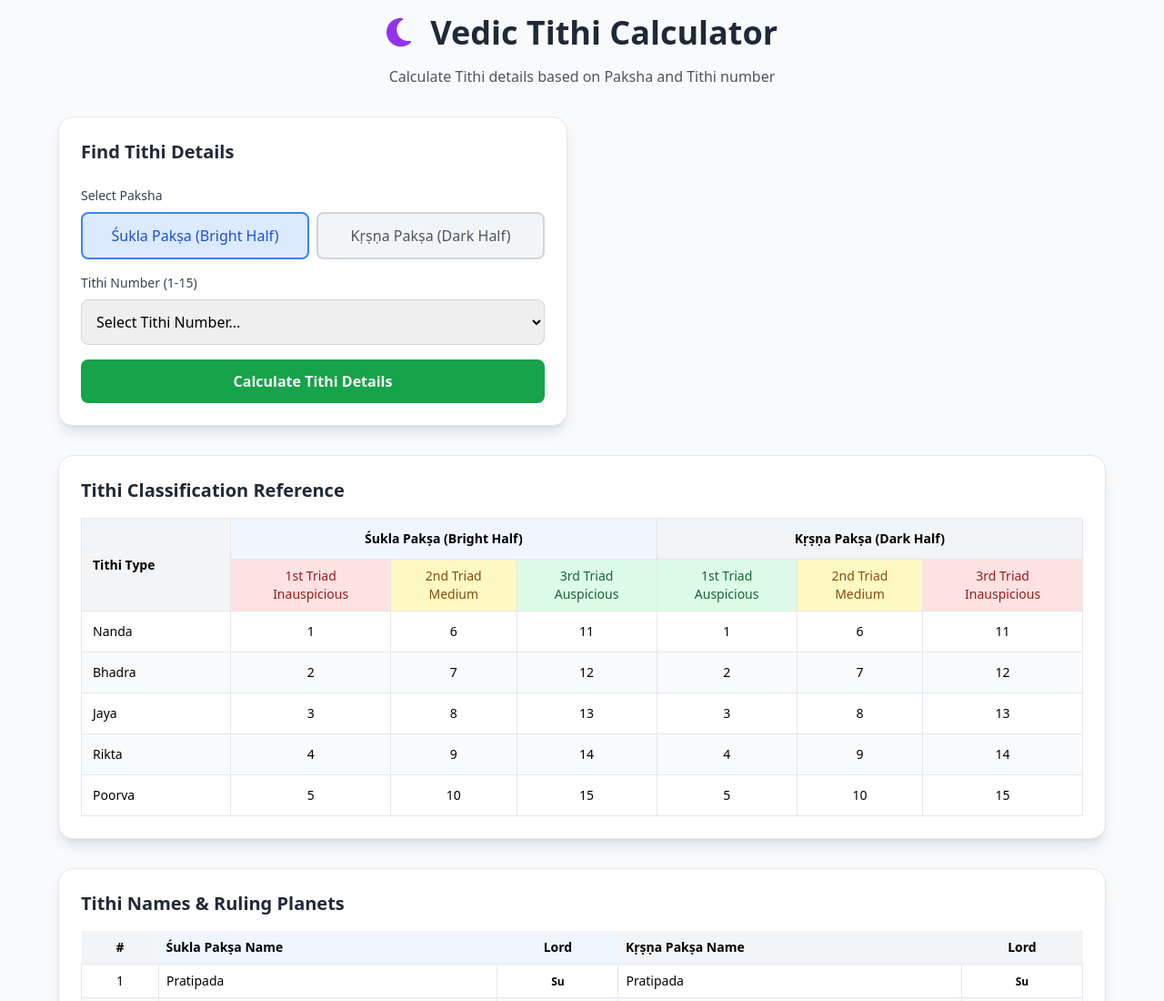
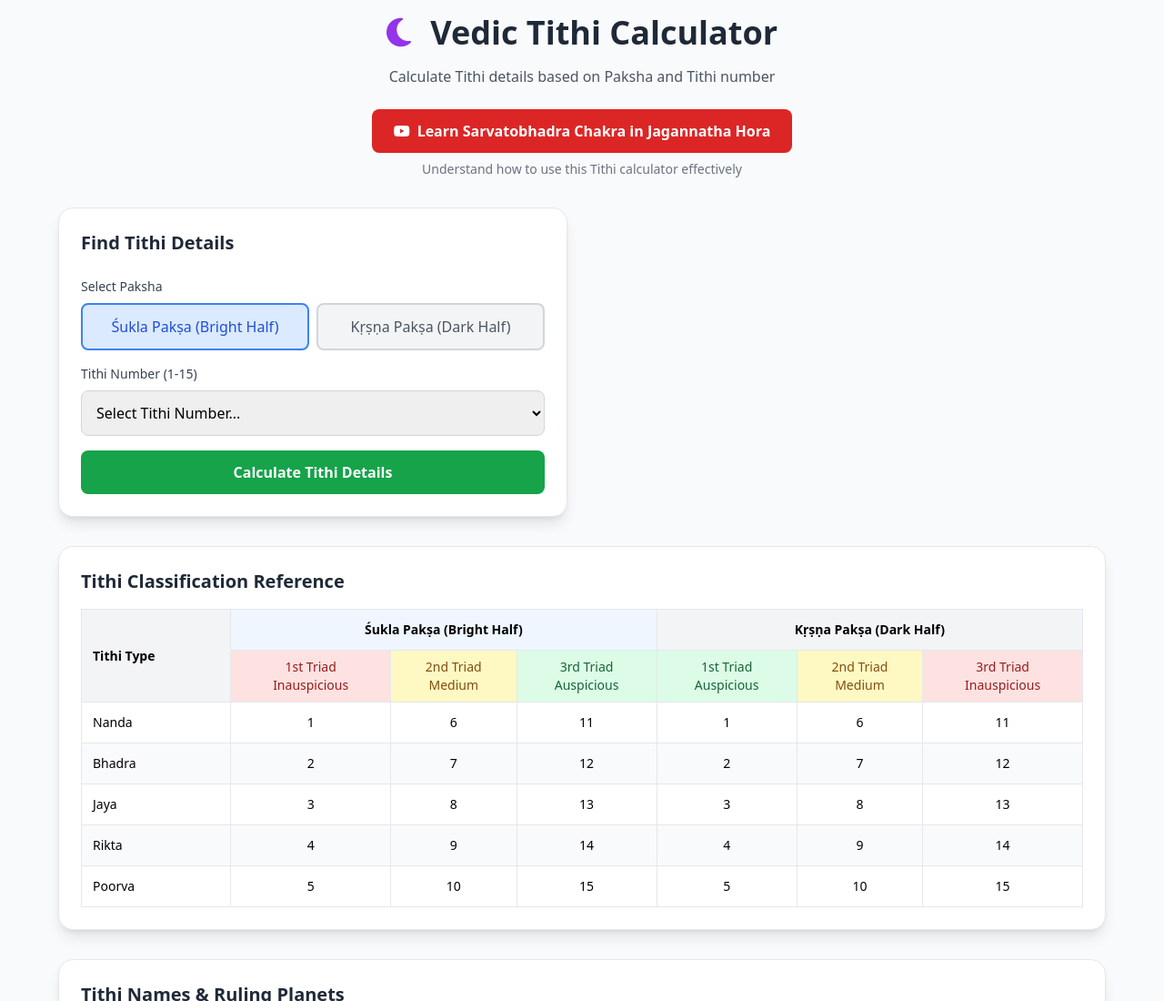
Before and after one commit to akranthi113/FreeAstrologyCalc, a plain HTML site: page tithicalc.html in a window 1280 px wide. Shown: the top 1100 px of the page at 91% size. Drawn offline with nearby package versions, Linux system fonts and the light colour scheme.

Commit message:
Update tithicalc.html

```diff
--- a/tithicalc.html
+++ b/tithicalc.html
@@ -32,6 +32,16 @@
             <p class="text-gray-600 max-w-2xl mx-auto">
                 Calculate Tithi details based on Paksha and Tithi number
             </p>
+
+            <!-- Learn More Button -->
+            <div class="mt-6">
+                <a href="https://youtu.be/gaLM12AaBsg?si=eY0titZwFJQ-ND1f" target="_blank"
+                   class="inline-flex items-center gap-2 bg-red-600 hover:bg-red-700 text-white font-semibold py-3 px-6 rounded-lg transition-colors">
+                    <i class="fab fa-youtube"></i>
+                    Learn Sarvatobhadra Chakra in Jagannatha Hora
+                </a>
+                <p class="text-sm text-gray-500 mt-2">Understand how to use this Tithi calculator effectively</p>
+            </div>
         </div>
 
         <!-- Calculator Section -->
```
